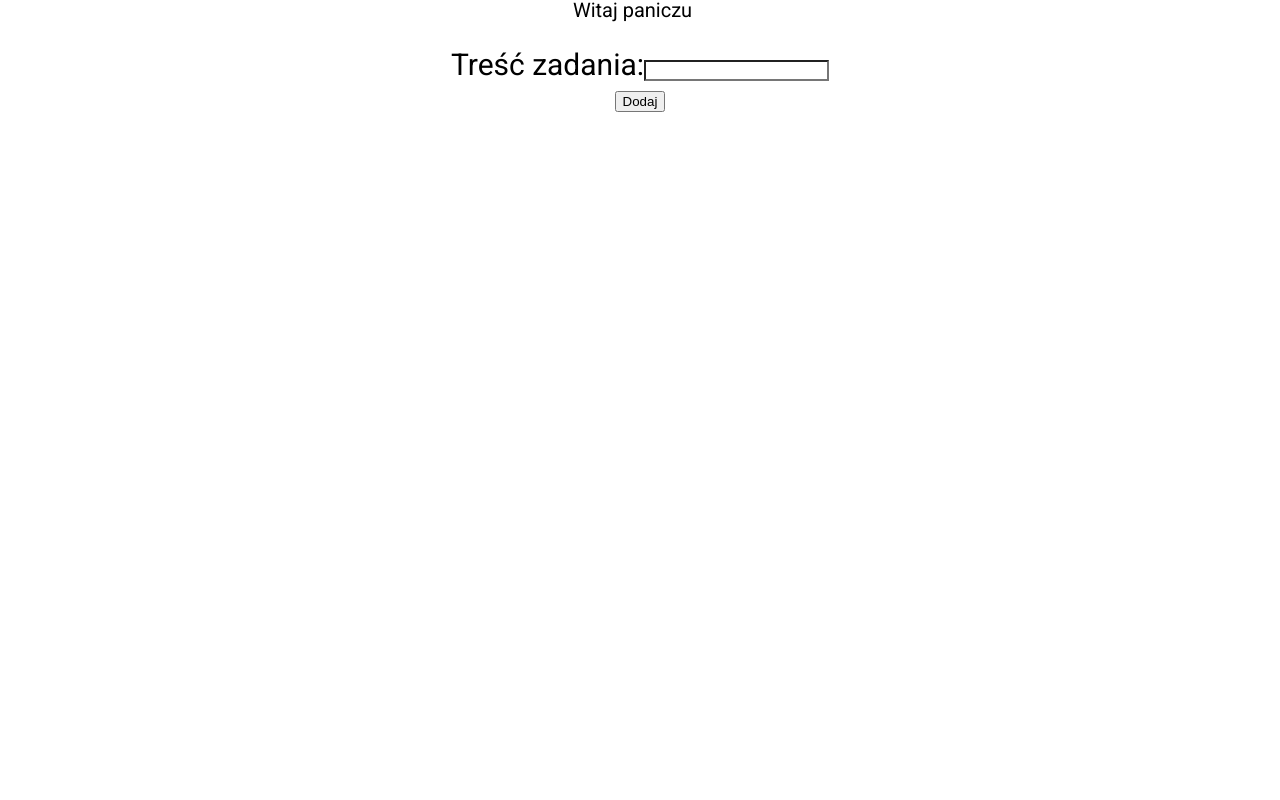
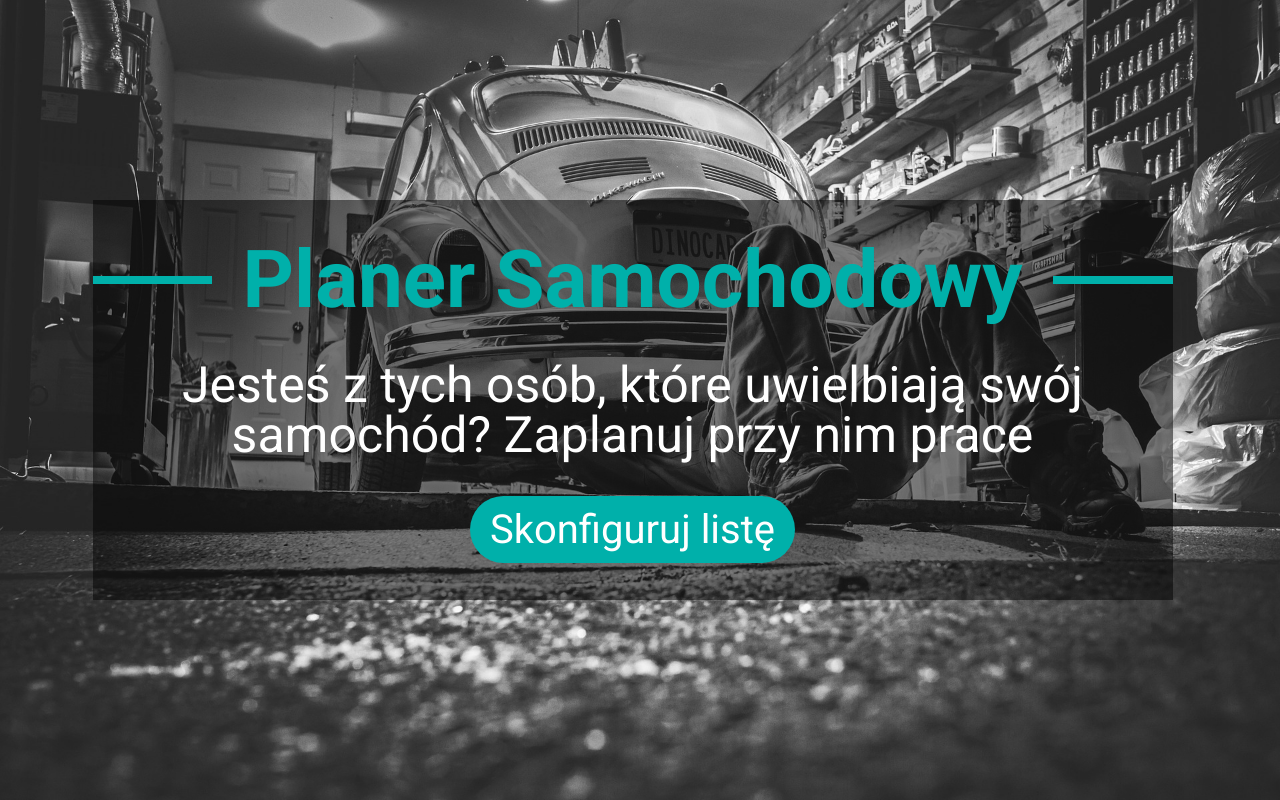
Before and after one commit to MrWhiteX/ToDoApp, a React (Create React App) app: page / in a window 1280 px wide. Built offline with nearby package versions, Linux system fonts and the light colour scheme.

Commit message:
To do add logic and design welcome page

```diff
--- a/package.json
+++ b/package.json
@@ -4,6 +4,7 @@
   "private": true,
   "dependencies": {
     "@material-ui/core": "^4.12.2",
+    "@material-ui/styles": "^4.11.4",
     "@testing-library/jest-dom": "^5.14.1",
     "@testing-library/react": "^11.2.7",
     "@testing-library/user-event": "^12.8.3",
--- a/src/App.js
+++ b/src/App.js
@@ -1,20 +1,28 @@
 import React from "react";
 import { Provider } from "react-redux";
 import store from "./store/store";
-import logo from "./logo.svg";
+import { BrowserRouter as Router, Route } from "react-router-dom";
 import "./App.css";
 import Header from "./components/Header/Header";
 import AddToDo from "./components/AddToDo/AddToDo";
+import ToDoList from "./components/ToDoList/ToDoList";
 
 function App() {
   return (
     <Provider store={store}>
-      <div className="App">
-        <div className="container">
-          <Header />
-          <AddToDo />
+      <Router>
+        <div className="App">
+          <div className="container">
+            <Route exact={true} path="/">
+              <Header />
+            </Route>
+            <Route path="/list">
+              <AddToDo />
+              <ToDoList />
+            </Route>
+          </div>
         </div>
-      </div>
+      </Router>
     </Provider>
   );
 }
--- a/src/App.scss
+++ b/src/App.scss
@@ -8,3 +8,10 @@ html {
   font-size: 10px;
   font-family: "Roboto", sans-serif;
 }
+
+body {
+  width: 100%;
+  height: 100%;
+  background: url(./assets/bg.jpg) no-repeat;
+  background-size: cover;
+}
--- a/src/actions/appActions.js
+++ b/src/actions/appActions.js
@@ -4,7 +4,7 @@ export const DELETE_TODO = "DELETE_TODO";
 
 let nexToDoId = 0;
 
-const addToDo = ({ content }) => ({
+export const addToDo = ({ content }) => ({
   type: ADD_TODO,
   payload: {
     id: ++nexToDoId,
@@ -12,7 +12,7 @@ const addToDo = ({ content }) => ({
   },
 });
 
-const editToDo = ({ content, id }) => ({
+export const editToDo = ({ content, id }) => ({
   type: EDIT_TODO,
   payload: {
     content,
@@ -20,7 +20,7 @@ const editToDo = ({ content, id }) => ({
   },
 });
 
-const deleteToDo = (id) => ({
+export const deleteToDo = (id) => ({
   type: DELETE_TODO,
   payload: {
     id,
--- a/src/components/AddToDo/AddToDo.js
+++ b/src/components/AddToDo/AddToDo.js
@@ -1,24 +1,38 @@
 import React, { useState } from "react";
+import { connect } from "react-redux";
+import { addToDo, editToDo } from "../../actions/appActions";
 
-const AddToDo = (props) => {
-  const { content = "", id } = props;
+const AddToDo = ({ addToDo, editToDo, id, callback, content = "" }) => {
   const [contentInput, setContentInput] = useState(content);
-
-  const handleOnSubmit = (e) => {
-    e.preventDefault();
-  };
 
   const handleChangeContent = (e) => {
     setContentInput(e.target.value);
   };
 
+  const handleOnSubmit = (e) => {
+    e.preventDefault();
+
+    const contentObject = {
+      content: contentInput,
+      id,
+    };
+
+    id ? editToDo(contentObject) : addToDo(contentObject);
+
+    if (id) {
+      callback();
+    }
+  };
+
   return (
     <section className="addtodo row">
       <div className="col-12">
+        <h1>Lista rzeczy do zrobienia:</h1>
+
         <form onSubmit={handleOnSubmit}>
           <div>
             <label>
-              Treść zadania:
+              zadanie:
               <input
                 onChange={handleChangeContent}
                 type="text"
@@ -34,4 +48,11 @@ const AddToDo = (props) => {
   );
 };
 
-export default AddToDo;
+const connectActionsToProps = {
+  addToDo,
+  editToDo,
+};
+
+const AddToDoConsumer = connect(null, connectActionsToProps)(AddToDo);
+
+export default AddToDoConsumer;
--- a/src/components/Header/Header.js
+++ b/src/components/Header/Header.js
@@ -1,9 +1,23 @@
 import React from "react";
+import { Link } from "react-router-dom";
 
 const Header = () => {
   return (
-    <header className="container row">
-      <div className="col-12">Witaj paniczu</div>
+    <header className="header container row">
+      <div className="col-12">
+        <div className="header-tooltip">
+          <h1 className="header-title">
+            <strong>Planer Samochodowy</strong>
+          </h1>
+          <p>
+            Jesteś z tych osób, które uwielbiają swój samochód? Zaplanuj przy
+            nim prace
+          </p>
+          <div>
+            <Link to={"/list"}>Skonfiguruj listę</Link>
+          </div>
+        </div>
+      </div>
     </header>
   );
 };
--- /dev/null
+++ b/src/components/ToDoElement/ToDoElement.js
@@ -0,0 +1,27 @@
+import React, { useState } from "react";
+import AddToDo from "../AddToDo/AddToDo";
+
+const ToDoElement = ({ content, id }) => {
+  const [isVisibleForm, setIsVisibleForm] = useState(false);
+
+  const toggleElements = () => {
+    setIsVisibleForm((prev) => !prev);
+  };
+
+  const formOrButtonElement = isVisibleForm ? (
+    <AddToDo callback={toggleElements} content={content} id={id} />
+  ) : (
+    <>
+      <button onClick={toggleElements}>Edytuj</button>
+    </>
+  );
+
+  return (
+    <li>
+      <p>Zadanie: {content} </p>
+      {formOrButtonElement}
+    </li>
+  );
+};
+
+export default ToDoElement;
--- /dev/null
+++ b/src/components/ToDoList/ToDoList.js
@@ -0,0 +1,19 @@
+import React from "react";
+import { connect } from "react-redux";
+import ToDoElement from "../ToDoElement/ToDoElement";
+
+const ToDoList = ({ content }) => {
+  const contentElements = content.map((el) => (
+    <ToDoElement key={el.id} {...el} />
+  ));
+
+  return <ul>{contentElements}</ul>;
+};
+
+const connectReduxStateToProps = (store) => ({
+  content: store.content,
+});
+
+const ListConsumer = connect(connectReduxStateToProps)(ToDoList);
+
+export default ListConsumer;
--- a/src/reducers/rootReducer.js
+++ b/src/reducers/rootReducer.js
@@ -2,5 +2,5 @@ import { combineReducers } from "redux";
 import { appReducer } from "./appReducer";
 
 export const rootReducer = combineReducers({
-  todo: appReducer,
+  content: appReducer,
 });
--- a/src/styles/_addtodo.scss
+++ b/src/styles/_addtodo.scss
@@ -1,4 +1,8 @@
 .addtodo {
   font-size: 3rem;
   margin-top: 30px;
+
+  h1 {
+    padding-bottom: 3rem;
+  }
 }
--- a/src/styles/_header.scss
+++ b/src/styles/_header.scss
@@ -1,3 +1,53 @@
-header {
-  font-size: 2rem;
+.header {
+  height: 100vh;
+  display: flex;
+  align-items: center;
+  justify-content: center;
+  flex-direction: column;
+
+  &-tooltip {
+    height: 400px;
+    width: 100%;
+    background: rgba(rgb(0, 0, 0), 0.5);
+  }
+
+  &-title {
+    font-size: 8rem;
+    color: #00b0aa;
+    font-weight: bold;
+    display: flex;
+    justify-content: center;
+    align-items: center;
+
+    &::before,
+    &::after {
+      content: "";
+      display: block;
+      height: 8px;
+      background: #00b0aa;
+      flex-grow: 1;
+    }
+
+    strong {
+      color: #fff;
+      display: inline-block;
+      padding: 40px 30px;
+      color: #00b0aa;
+    }
+  }
+
+  p {
+    font-size: 5rem;
+    color: white;
+    padding-bottom: 50px;
+  }
+
+  a {
+    text-decoration: none;
+    color: #fff;
+    font-size: 4rem;
+    background: #00b0aa;
+    padding: 10px 20px;
+    border-radius: 50px;
+  }
 }
```
Also changed, not shown: src/assets/bg.jpg (added).
